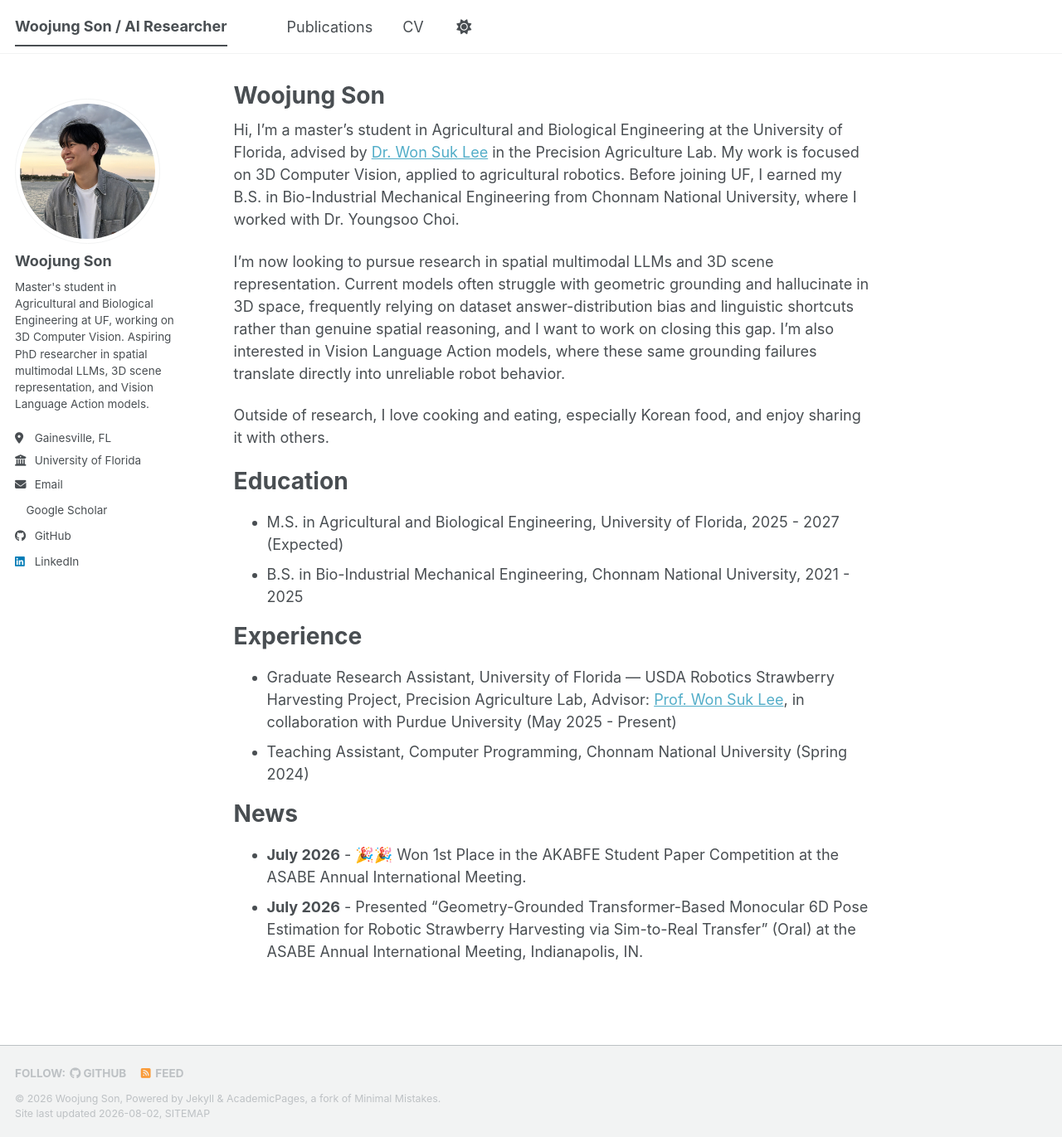
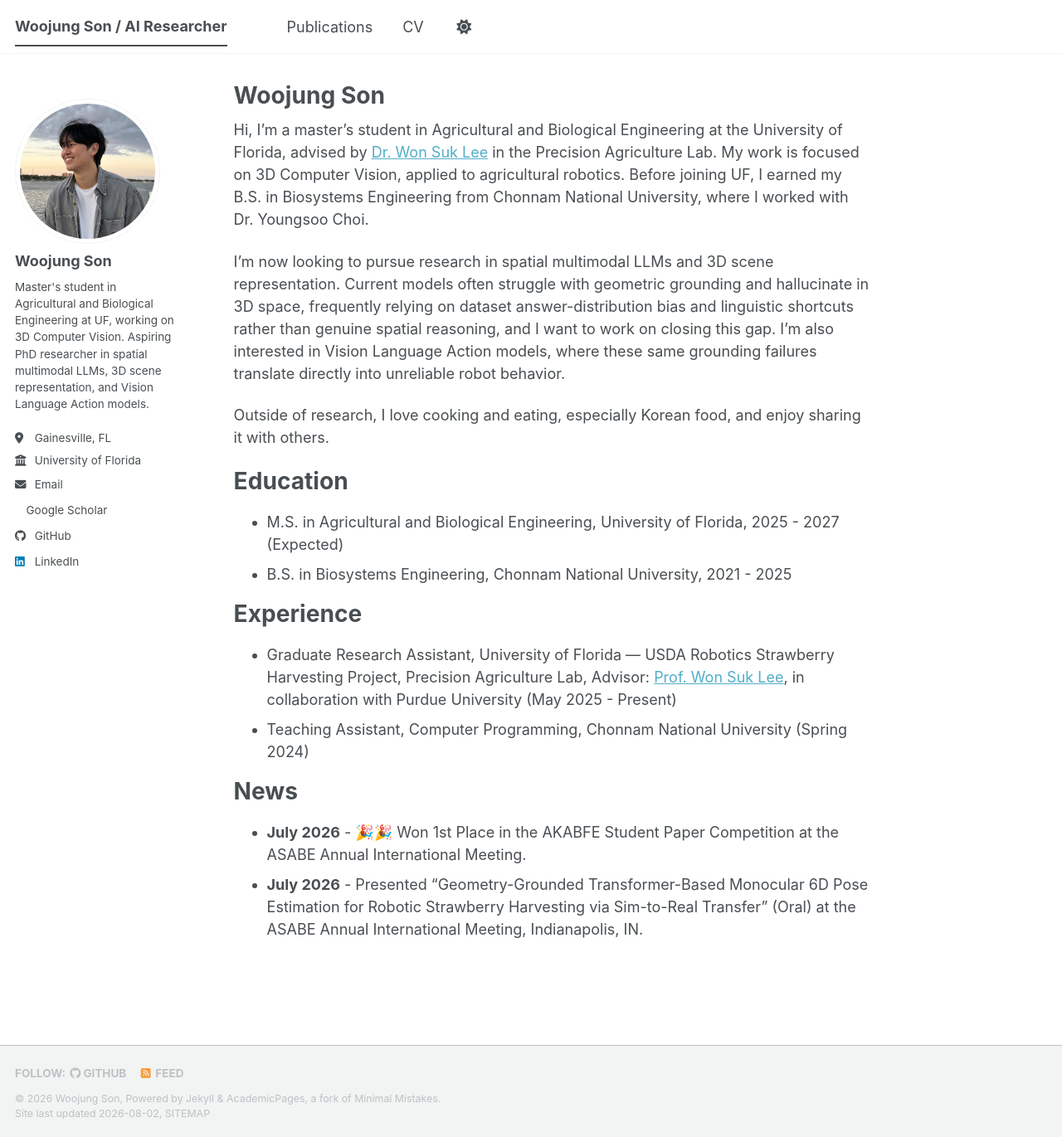
Before and after one commit to wjson2435/wjson2435.github.io, a Jekyll site: the page built from _pages/about.md, in a window 1280 px wide and 1371 px high. Shown: the whole window at 83% size. Built offline with Jekyll 4.4.1, drawn with Linux system fonts in a browser that asks for light colours; a style sheet for code colours, icons or effects is not loaded.

Commit message:
Update CV PDF and rename B.S. degree to Biosystems Engineering
Co-Authored-By: Claude Opus 5 <noreply@anthropic.com>

```diff
--- a/_pages/about.md
+++ b/_pages/about.md
@@ -7,7 +7,7 @@ redirect_from:
   - /about.html
 ---
 
-Hi, I'm a master's student in Agricultural and Biological Engineering at the University of Florida, advised by [Dr. Won Suk Lee](https://abe.ufl.edu/people/faculty/wonsuk-lee/) in the Precision Agriculture Lab. My work is focused on 3D Computer Vision, applied to agricultural robotics. Before joining UF, I earned my B.S. in Bio-Industrial Mechanical Engineering from Chonnam National University, where I worked with Dr. Youngsoo Choi.
+Hi, I'm a master's student in Agricultural and Biological Engineering at the University of Florida, advised by [Dr. Won Suk Lee](https://abe.ufl.edu/people/faculty/wonsuk-lee/) in the Precision Agriculture Lab. My work is focused on 3D Computer Vision, applied to agricultural robotics. Before joining UF, I earned my B.S. in Biosystems Engineering from Chonnam National University, where I worked with Dr. Youngsoo Choi.
 
 I'm now looking to pursue research in spatial multimodal LLMs and 3D scene representation. Current models often struggle with geometric grounding and hallucinate in 3D space, frequently relying on dataset answer-distribution bias and linguistic shortcuts rather than genuine spatial reasoning, and I want to work on closing this gap. I'm also interested in Vision Language Action models, where these same grounding failures translate directly into unreliable robot behavior.
 
@@ -16,7 +16,7 @@ Outside of research, I love cooking and eating, especially Korean food, and enjo
 Education
 ======
 * M.S. in Agricultural and Biological Engineering, University of Florida, 2025 - 2027 (Expected)
-* B.S. in Bio-Industrial Mechanical Engineering, Chonnam National University, 2021 - 2025
+* B.S. in Biosystems Engineering, Chonnam National University, 2021 - 2025
 
 Experience
 ======
```
Also changed, not shown: _pages/cv.md (+1 -1 lines), 1 other file.
